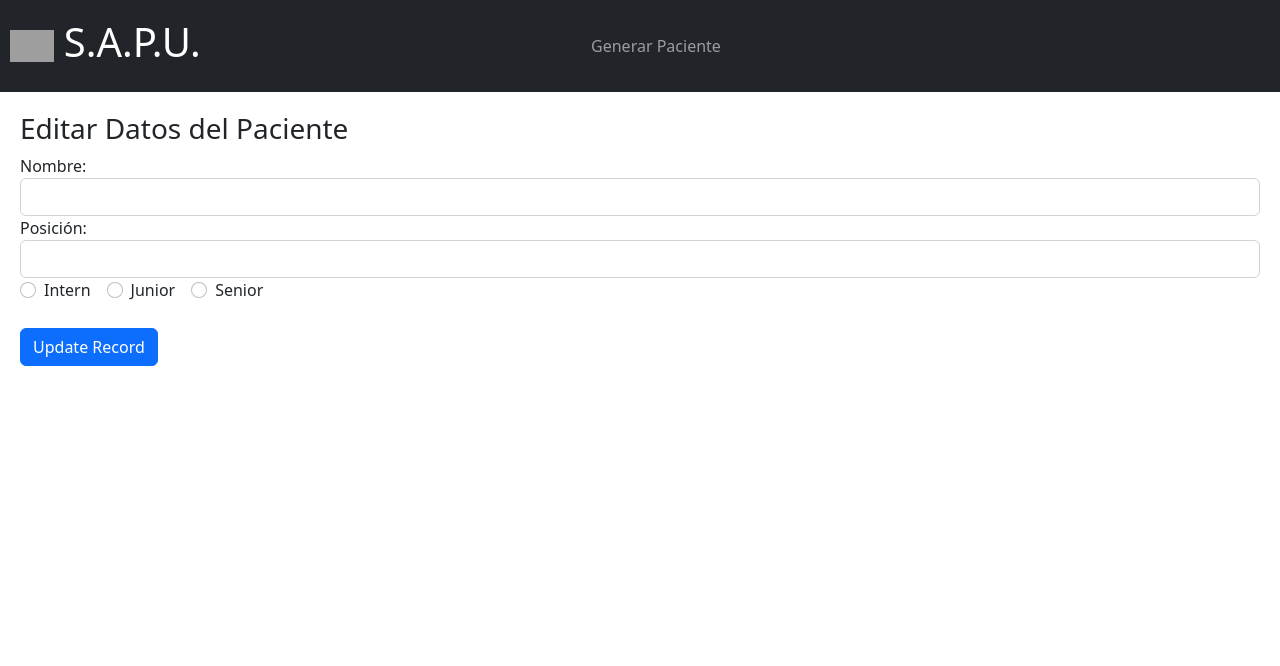
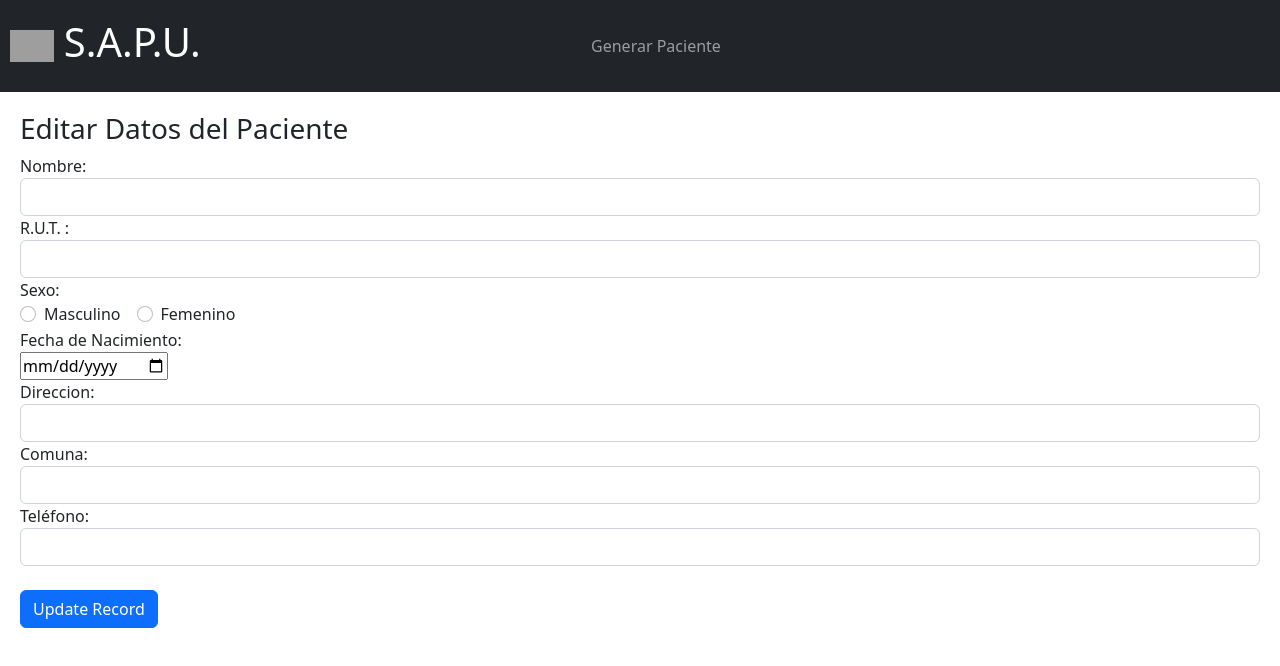
Before and after one commit to fcoencina/-INF236-2023-1-PAR201-GRUPO-1, a React (Create React App) app in the folder client/: page /edit/1 in a window 1280 px wide. Shown: the top 666 px of the page. Built offline with nearby package versions, Linux system fonts and the light colour scheme; no server answers; grey boxes are pictures that could not be loaded.

Commit message:
Entregable 4 V1.0

```diff
--- a/client/src/components/create.js
+++ b/client/src/components/create.js
@@ -4,8 +4,13 @@ import { useNavigate } from "react-router";
 export default function Create() {
  const [form, setForm] = useState({
    name: "",
-   position: "",
-   level: "",
+   rut: "",
+   sexo: "",
+   f_nac: "",
+   direccion: "",
+   comuna: "",
+   telefono: "",
+   afiliacion: ""
  });
  const navigate = useNavigate();
 
@@ -35,7 +40,15 @@ export default function Create() {
      return;
    });
 
-   setForm({ name: "", position: "", level: "" });
+   setForm({
+      name: "",
+      rut: "",
+      sexo: "",
+      f_nac: "",
+      direccion: "",
+      comuna: "",
+      telefono: "",
+      afiliacion: ""});
    navigate("/");
  }
 
@@ -55,52 +68,82 @@ export default function Create() {
          />
        </div>
        <div className="form-group">
-         <label htmlFor="position">Cargo</label>
+         <label htmlFor="rut">R.U.T.</label>
          <input
            type="text"
            className="form-control"
-           id="position"
+           id="rut"
            value={form.position}
-           onChange={(e) => updateForm({ position: e.target.value })}
+           onChange={(e) => updateForm({ rut: e.target.value })}
          />
        </div>
+       <label>Sexo:</label>
        <div className="form-group">
          <div className="form-check form-check-inline">
            <input
              className="form-check-input"
              type="radio"
              name="positionOptions"
-             id="positionIntern"
-             value="Intern"
-             checked={form.level === "Intern"}
-             onChange={(e) => updateForm({ level: e.target.value })}
+             id="sexo"
+             value="masculino"
+             checked={form.sexo === "masculino"}
+             onChange={(e) => updateForm({ sexo: e.target.value })}
            />
-           <label htmlFor="positionIntern" className="form-check-label">Intern</label>
+           <label htmlFor="sexoMasculino" className="form-check-label">Masculino</label>
          </div>
          <div className="form-check form-check-inline">
            <input
              className="form-check-input"
              type="radio"
              name="positionOptions"
-             id="positionJunior"
-             value="Junior"
-             checked={form.level === "Junior"}
-             onChange={(e) => updateForm({ level: e.target.value })}
+             id="sexo"
+             value="femenino"
+             checked={form.sexo === "femenino"}
+             onChange={(e) => updateForm({ sexo: e.target.value })}
            />
-           <label htmlFor="positionJunior" className="form-check-label">Junior</label>
+           <label htmlFor="sexoFemenino" className="form-check-label">Femenino</label>
          </div>
-         <div className="form-check form-check-inline">
-           <input
-             className="form-check-input"
-             type="radio"
-             name="positionOptions"
-             id="positionSenior"
-             value="Senior"
-             checked={form.level === "Senior"}
-             onChange={(e) => updateForm({ level: e.target.value })}
-           />
-           <label htmlFor="positionSenior" className="form-check-label">Senior</label>
-         </div>
+       </div>
+       <div>
+        <label>Fecha de Nacimiento:</label>
+        <br></br>
+        <input
+          className="from-date"
+          type="date"
+          id="f_nac"
+          value={form.f_nac}
+          onChange={(e) => updateForm({ f_nac: e.target.value})}
+        />
+       </div>
+       <div className="form-group">
+         <label htmlFor="direccion">Direccion.</label>
+         <input
+           type="text"
+           className="form-control"
+           id="direccion"
+           value={form.position}
+           onChange={(e) => updateForm({ direccion: e.target.value })}
+         />
+       </div>
+       <div className="form-group">
+         <label htmlFor="comuna">Comuna</label>
+         <input
+           type="text"
+           className="form-control"
+           id="comuna"
+           value={form.position}
+           onChange={(e) => updateForm({ comuna: e.target.value })}
+         />
+       </div>
+       <div className="form-group">
+         <label htmlFor="telefono">Teléfono</label>
+         <input
+           type="text"
+           className="form-control"
+           id="telefono"
+           value={form.position}
+           onChange={(e) => updateForm({ telefono: e.target.value })}
+         />
        </div>
        <br></br>
        <div className="form-group">
--- a/client/src/components/edit.js
+++ b/client/src/components/edit.js
@@ -3,10 +3,15 @@ import { useParams, useNavigate } from "react-router";
 
 export default function Edit() {
  const [form, setForm] = useState({
-   name: "",
-   position: "",
-   level: "",
-   records: [],
+    name: "",
+    rut: "",
+    sexo: "",
+    f_nac: "",
+    direccion: "",
+    comuna: "",
+    telefono: "",
+    afiliacion: "",
+    records: [],
  });
  const params = useParams();
  const navigate = useNavigate();
@@ -48,8 +53,13 @@ export default function Edit() {
     e.preventDefault();
     const editedPerson = {
       name: form.name,
-      position: form.position,
-      level: form.level,
+      rut: form.rut,
+      sexo: form.sexo,
+      f_nac: form.f_nac,
+      direccion: form.direccion,
+      comuna: form.comuna,
+      telefono: form.telefono,
+      afiliacion: form.afiliacion
     };
 
     // This will send a post request to update the data in the database.
@@ -66,7 +76,7 @@ export default function Edit() {
 
  // This following section will display the form that takes input from the user to update the data.
  return (
-   <div style={{margin:20}}>
+   <div style={{margin:20 }}>
      <h3>Editar Datos del Paciente</h3>
      <form onSubmit={onSubmit}>
        <div className="form-group">
@@ -80,55 +90,84 @@ export default function Edit() {
          />
        </div>
        <div className="form-group">
-         <label htmlFor="position">Posición: </label>
+         <label htmlFor="rut">R.U.T. :</label>
          <input
            type="text"
            className="form-control"
-           id="position"
-           value={form.position}
-           onChange={(e) => updateForm({ position: e.target.value })}
+           id="rut"
+           value={form.rut}
+           onChange={(e) => updateForm({ rut: e.target.value })}
          />
        </div>
+       <label>Sexo:</label>
        <div className="form-group">
          <div className="form-check form-check-inline">
            <input
              className="form-check-input"
              type="radio"
              name="positionOptions"
-             id="positionIntern"
-             value="Intern"
-             checked={form.level === "Intern"}
-             onChange={(e) => updateForm({ level: e.target.value })}
+             id="sexo"
+             value="masculino"
+             checked={form.sexo === "masculino"}
+             onChange={(e) => updateForm({ sexo: e.target.value })}
            />
-           <label htmlFor="positionIntern" className="form-check-label">Intern</label>
+           <label htmlFor="sexoMasculino" className="form-check-label">Masculino</label>
          </div>
          <div className="form-check form-check-inline">
            <input
              className="form-check-input"
              type="radio"
              name="positionOptions"
-             id="positionJunior"
-             value="Junior"
-             checked={form.level === "Junior"}
-             onChange={(e) => updateForm({ level: e.target.value })}
+             id="sexo"
+             value="femenino"
+             checked={form.sexo === "femenino"}
+             onChange={(e) => updateForm({ sexo: e.target.value })}
            />
-           <label htmlFor="positionJunior" className="form-check-label">Junior</label>
+           <label htmlFor="sexoFemenino" className="form-check-label">Femenino</label>
          </div>
-         <div className="form-check form-check-inline">
-           <input
-             className="form-check-input"
-             type="radio"
-             name="positionOptions"
-             id="positionSenior"
-             value="Senior"
-             checked={form.level === "Senior"}
-             onChange={(e) => updateForm({ level: e.target.value })}
-           />
-           <label htmlFor="positionSenior" className="form-check-label">Senior</label>
        </div>
+       <div>
+        <label>Fecha de Nacimiento:</label>
+        <br></br>
+        <input
+          className="from-date"
+          type="date"
+          id="f_nac"
+          value={form.f_nac}
+          onChange={(e) => updateForm({ f_nac: e.target.value})}
+        />
        </div>
-       <br />
-
+       <div className="form-group">
+         <label htmlFor="direccion">Direccion:</label>
+         <input
+           type="text"
+           className="form-control"
+           id="direccion"
+           value={form.direccion}
+           onChange={(e) => updateForm({ direccion: e.target.value })}
+         />
+       </div>
+       <div className="form-group">
+         <label htmlFor="comuna">Comuna:</label>
+         <input
+           type="text"
+           className="form-control"
+           id="comuna"
+           value={form.comuna}
+           onChange={(e) => updateForm({ comuna: e.target.value })}
+         />
+       </div>
+       <div className="form-group">
+         <label htmlFor="telefono">Teléfono:</label>
+         <input
+           type="text"
+           className="form-control"
+           id="telefono"
+           value={form.telefono}
+           onChange={(e) => updateForm({ telefono: e.target.value })}
+         />
+       </div>
+      <br></br>
        <div className="form-group">
          <input
            type="submit"
--- a/client/src/components/recordList.js
+++ b/client/src/components/recordList.js
@@ -4,8 +4,12 @@ import { Link } from "react-router-dom";
 const Record = (props) => (
  <tr>
    <td>{props.record.name}</td>
-   <td>{props.record.position}</td>
-   <td>{props.record.level}</td>
+   <td>{props.record.rut}</td>
+   <td>{props.record.sexo}</td>
+   <td>{props.record.f_nac}</td>
+   <td>{props.record.direccion}</td>
+   <td>{props.record.comuna}</td>
+   <td>{props.record.telefono}</td>
    <td>
      <Link className="btn btn-link" to={`/edit/${props.record._id}`}>Editar</Link> |
      <button className="btn btn-link"
@@ -71,8 +75,12 @@ export default function RecordList() {
        <thead>
          <tr>
            <th>Nombre</th>
-           <th>Posición</th>
-           <th>Nivel</th>
+           <th>R.U.T.</th>
+           <th>Sexo</th>
+           <th>Fecha de Nacimiento</th>
+           <th>Dirección</th>
+           <th>Comuna</th>
+           <th>Teléfono</th>
            <th>Acción</th>
          </tr>
        </thead>
```
Also changed, not shown: 1 other file (tests, documents, lock files or other folders).
